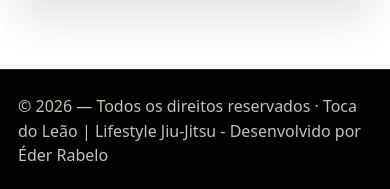
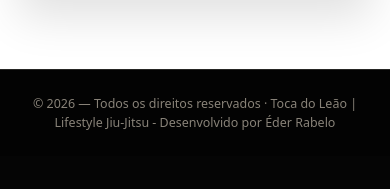
Before and after one commit to ederrabelo/tocadoleao-landingpage, a React (Vite) app: page / in a window 390 px wide. Shown: the part 9015-9204 px from the top of the page. After the commit the page ends 9171 px from the top, so only its background shows below. Built offline with nearby package versions, Linux system fonts and the light colour scheme.

Commit message:
Ajusta visual do footer

```diff
--- a/src/App.css
+++ b/src/App.css
@@ -528,7 +528,7 @@
 .site-footer {
   display: flex;
   align-items: center;
-  justify-content: space-between;
+  justify-content: center;
   gap: 18px;
   padding: 26px max(24px, calc((100vw - 1180px) / 2));
   border-top: 1px solid var(--line);
@@ -552,9 +552,10 @@
 
 .site-footer p {
   margin: 0;
-  color: var(--text-muted);
+  color: rgba(200, 192, 177, 0.68);
+  font-size: 0.78rem;
   line-height: 1.55;
-  text-align: right;
+  text-align: center;
 }
 
 .section-white .button-secondary,
@@ -718,12 +719,12 @@
 
   .site-footer {
     flex-direction: column;
-    align-items: flex-start;
+    align-items: center;
     padding: 24px 18px;
   }
 
   .site-footer p {
-    text-align: left;
+    text-align: center;
   }
 }
 
```
